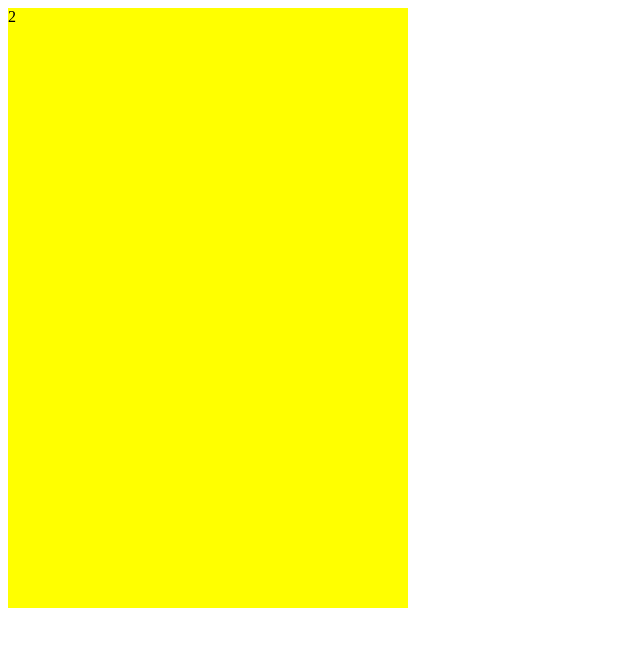
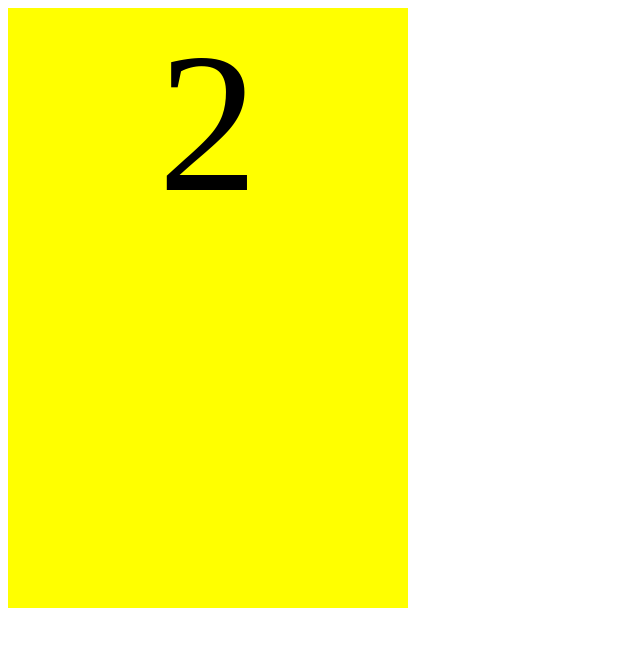
Before and after one commit to chavalk/doodle-jump, a plain HTML site: page index.html in a window 1280 px wide. Shown: the whole page, without its empty margins (0-640 px from the left). Drawn offline with Linux system fonts and the light colour scheme.

Commit message:
Add styling to score.

```diff
--- a/style.css
+++ b/style.css
@@ -3,6 +3,8 @@
     height: 600px;
     background-color: yellow;
     position: relative;
+    font-size: 200px;
+    text-align: center;
 }
 
 .doodler {
```
